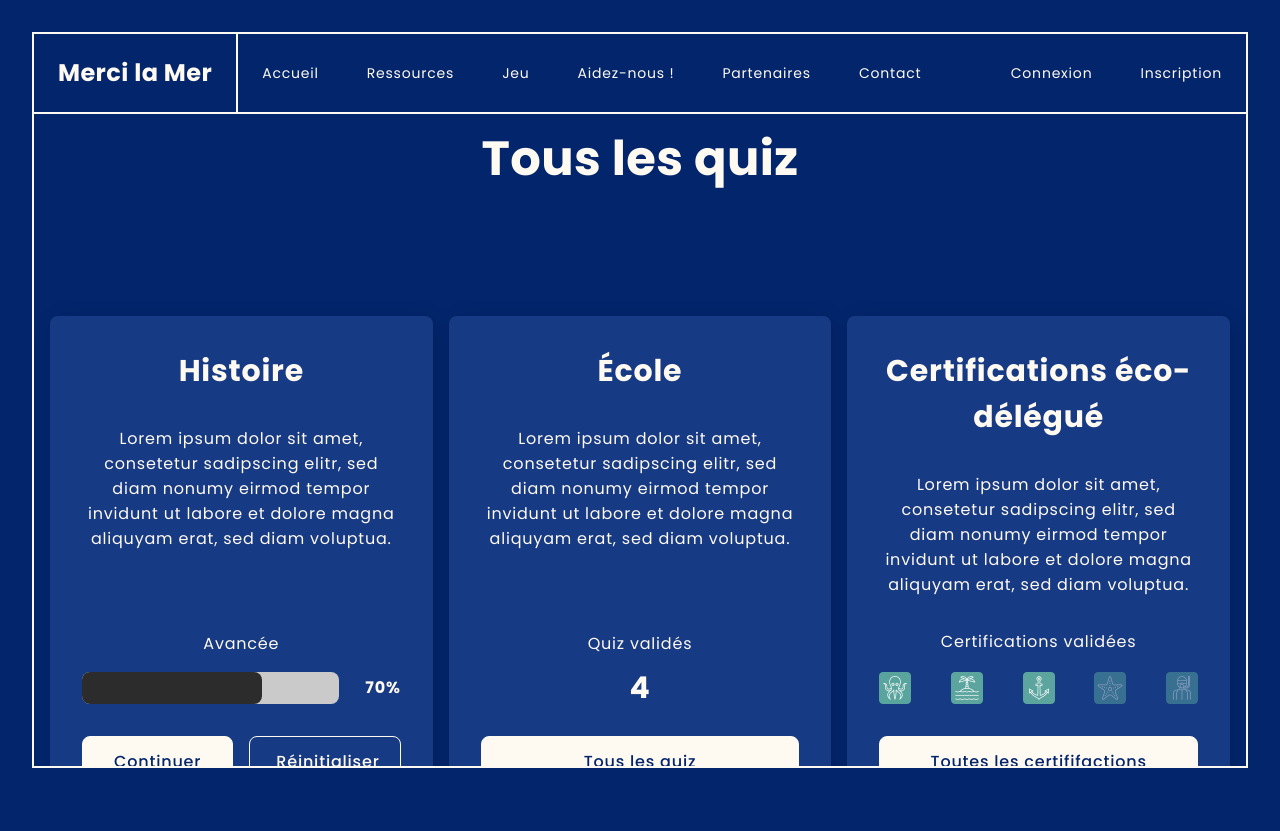
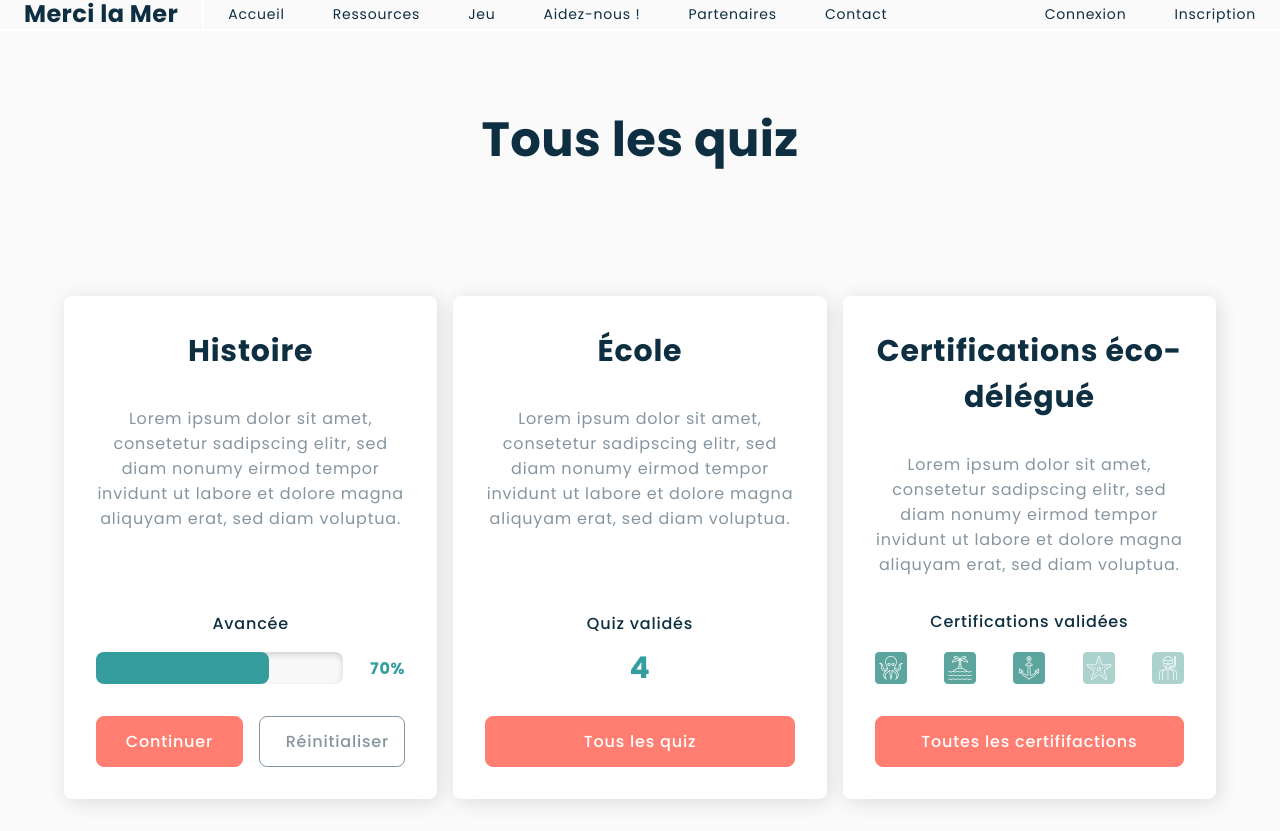
Before and after one commit to ggxm-ecv/MERCI_LA_MER, a Vue app in the folder front/: page /game in a window 1280 px wide. Before the commit the page ends 800 px from the top, so only its background shows below. Built offline with nearby package versions, Linux system fonts and the light colour scheme.

Commit message:
FRONT > game : menu colors style + main style

```diff
--- a/front/public/css/style.css
+++ b/front/public/css/style.css
@@ -152,13 +152,10 @@ body, p, li, a, button {
 // Colors
 *********************/
 :root {
-  --color-main: #03256C;
-  --color-second: #FFFAF1;
-}
-
-.dark-mode {
-  --color-main: #FFFAF1;
-  --color-second: #03256C;
+  --color-main: #FFFFFF;
+  --color-second: #0E2E41;
+  --color-third: #359D9E;
+  --color-accent: #FF7D71;
 }
 
 /*********************
@@ -239,7 +236,7 @@ body, p, li, a, button {
 .container-sm {
   box-sizing: border-box;
   width: 600px;
-  max-width: 100%;
+  max-width: 90%;
   margin: 0 auto;
   padding: 16px;
 }
@@ -247,7 +244,7 @@ body, p, li, a, button {
 .container-md {
   box-sizing: border-box;
   width: 900px;
-  max-width: 100%;
+  max-width: 90%;
   margin: 0 auto;
   padding: 16px;
 }
@@ -255,7 +252,7 @@ body, p, li, a, button {
 .container-lg {
   box-sizing: border-box;
   width: 1680px;
-  max-width: 100%;
+  max-width: 90%;
   margin: 0 auto;
   padding: 16px;
 }
@@ -290,61 +287,44 @@ body, p, li, a, button {
 }
 
 .btn-main {
-  border: 1px solid var(--color-main);
+  border: 1px solid var(--color-accent);
   border-radius: 8px;
-  color: var(--color-second);
-  background-image: linear-gradient(var(--color-main), var(--color-main));
-  background-size: 100% 100%;
-  background-position: 0 100%;
-  background-repeat: no-repeat;
-  -webkit-transition: all 300ms ease-in;
-  -ms-transition: all 300ms ease-in;
-  transition: all 300ms ease-in;
+  color: var(--color-main);
+  background: var(--color-accent);
+  -webkit-transition: all 150ms ease-in;
+  -ms-transition: all 150ms ease-in;
+  transition: all 150ms ease-in;
 }
 .btn-main:hover, .btn-main.router-link-exact-active {
-  color: var(--color-main);
-  background-size: 100% 0;
+  color: var(--color-accent);
+  background: transparent;
 }
 
 .btn-second {
-  border: 1px solid var(--color-main);
+  border: 1px solid var(--color-second);
   border-radius: 8px;
-  color: var(--color-main);
-  background-image: linear-gradient(var(--color-main), var(--color-main));
-  background-size: 100% 0%;
-  background-position: 100% 100%;
-  background-repeat: no-repeat;
-  -webkit-transition: all 300ms ease-in;
-  -ms-transition: all 300ms ease-in;
-  transition: all 300ms ease-in;
+  color: var(--color-second);
+  background: transparent;
+  opacity: 0.5;
+  -webkit-transition: all 150ms ease-in;
+  -ms-transition: all 150ms ease-in;
+  transition: all 150ms ease-in;
 }
 .btn-second:hover, .btn-second.router-link-exact-active {
-  color: var(--color-second);
-  background-size: 100% 100%;
+  color: var(--color-main);
+  background: var(--color-second);
 }
 
 .link {
   cursor: pointer;
   display: block;
   text-decoration: none;
-  color: var(--color-main);
+  color: var(--color-second);
 }
 
 /*********************
 // Main
 *********************/
-::-webkit-scrollbar {
-  width: 4px;
-}
-
-::-webkit-scrollbar-track {
-  background-color: var(--color-second);
-}
-
-::-webkit-scrollbar-thumb {
-  background-color: var(--color-main);
-}
-
 body {
   box-sizing: border-box;
   width: 100%;
@@ -352,44 +332,19 @@ body {
   height: 100vh;
   max-height: 100vh;
   overflow: hidden;
-  padding: 8px;
-  background-color: var(--color-second);
-  color: var(--color-main);
+  background-color: #FAFAFA;
+  color: var(--color-second);
   -webkit-transition: all 300ms ease-out;
   -ms-transition: all 300ms ease-out;
   transition: all 300ms ease-out;
 }
-@media (min-width: 900px) {
-  body {
-    padding: 16px;
-  }
-}
-@media (min-width: 1200px) {
-  body {
-    padding: 32px;
-  }
-}
 
 #app {
-  overflow: hidden;
   box-sizing: border-box;
-  display: grid;
-  grid-template-rows: 48px 1fr;
   width: 100%;
   max-width: 100%;
   height: 100%;
   max-height: 100%;
-  border: 2px solid var(--color-main);
-}
-@media (min-width: 900px) {
-  #app {
-    grid-template-rows: 64px 1fr;
-  }
-}
-@media (min-width: 1200px) {
-  #app {
-    grid-template-rows: 80px 1fr;
-  }
 }
 
 main {
@@ -450,6 +405,10 @@ main {
 /*********************
 // Game
 *********************/
+.game {
+  padding: 80px 0;
+}
+
 .game__title {
   text-align: center;
 }
@@ -468,7 +427,7 @@ main {
   padding: 32px;
   border-radius: 8px;
   overflow: hidden;
-  background-color: #173a84;
+  background-color: var(--color-main);
   box-shadow: 3px 3px 20px #0000001F;
 }
 
@@ -485,6 +444,7 @@ main {
   font-size: 16px;
   line-height: 25px;
   text-align: center;
+  opacity: 0.5;
 }
 
 .game__type-extra {
@@ -495,6 +455,7 @@ main {
   margin: 0;
   font-size: 16px;
   line-height: 25px;
+  font-weight: 500;
   text-align: center;
 }
 
@@ -511,14 +472,15 @@ main {
   width: 100%;
   height: 32px;
   border-radius: 8px;
-  background-color: #cacaca;
+  background-color: #F9F9F9;
+  box-shadow: inset 0px 3px 6px #00000029;
 }
 
 .game__type-extra-progress-bar {
   width: 70%;
   height: 100%;
   border-radius: 8px;
-  background-color: #2c2c2c;
+  background-color: var(--color-third);
 }
 
 .game__type-extra-progress-percent {
@@ -527,6 +489,7 @@ main {
   line-height: 25px;
   font-weight: bold;
   text-align: right;
+  color: var(--color-third);
 }
 
 .game__type-extra-wrap-cta {
@@ -545,6 +508,7 @@ main {
   line-height: 32px;
   font-weight: bold;
   text-align: center;
+  color: var(--color-third);
 }
 
 .game__type-extra-certifs {
--- a/front/public/index.html
+++ b/front/public/index.html
@@ -12,7 +12,7 @@
     <link rel="stylesheet" href="/css/normalize.css">
     <link rel="stylesheet" href="/css/style.css">
   </head>
-  <body class="dark-mode">
+  <body>
     <noscript>
       <strong>We're sorry but <%= htmlWebpackPlugin.options.title %> doesn't work properly without JavaScript enabled. Please enable it to continue.</strong>
     </noscript>
--- a/front/src/scss/global/_buttons.scss
+++ b/front/src/scss/global/_buttons.scss
@@ -23,38 +23,33 @@
 }
 
 .btn-main {
-  border: 1px solid var(--color-main);
+  border: 1px solid var(--color-accent);
+  border-radius: 8px;
+  color: var(--color-main);
+  background: var(--color-accent);
+  @include prefix((
+    transition: all 150ms ease-in
+  ), webkit ms);
+  &:hover,
+  &.router-link-exact-active {
+    color: var(--color-accent);
+    background: transparent;
+  }
+}
+
+.btn-second {
+  border: 1px solid var(--color-second);
   border-radius: 8px;
   color: var(--color-second);
-  background-image: linear-gradient(var(--color-main), var(--color-main));
-  background-size: 100% 100%;
-  background-position: 0 100%;
-  background-repeat: no-repeat;
+  background: transparent;
+  opacity: 0.5;
   @include prefix((
-    transition: all 300ms ease-in
+    transition: all 150ms ease-in
   ), webkit ms);
   &:hover,
   &.router-link-exact-active {
     color: var(--color-main);
-    background-size: 100% 0;
-  }
-}
-
-.btn-second {
-  border: 1px solid var(--color-main);
-  border-radius: 8px;
-  color: var(--color-main);
-  background-image: linear-gradient(var(--color-main), var(--color-main));
-  background-size: 100% 0%;
-  background-position: 100% 100%;
-  background-repeat: no-repeat;
-  @include prefix((
-    transition: all 300ms ease-in
-  ), webkit ms);
-  &:hover,
-  &.router-link-exact-active {
-    color: var(--color-second);
-    background-size: 100% 100%;
+    background: var(--color-second);
   }
 }
 
@@ -66,5 +61,5 @@
   cursor: pointer;
   display: block;
   text-decoration: none;
-  color: var(--color-main);
+  color: var(--color-second);
 }
--- a/front/src/scss/global/_colors.scss
+++ b/front/src/scss/global/_colors.scss
@@ -2,16 +2,14 @@
 // Colors
 *********************/
 
-//$color-dark: #222;
-$color-dark: #03256C;
-$color-white: #FFFAF1;
+$color-white: #FFFFFF;
+$color-navy-blue: #0E2E41;
+$color-blue-green: #359D9E;
+$color-coral-red: #FF7D71;
 
 :root {
-  --color-main: #{$color-dark};
-  --color-second: #{$color-white};
+  --color-main: #{$color-white};
+  --color-second: #{$color-navy-blue};
+  --color-third: #{$color-blue-green};
+  --color-accent: #{$color-coral-red};
 }
-
-.dark-mode {
-  --color-main: #{$color-white};
-  --color-second: #{$color-dark};
-}
--- a/front/src/scss/global/_containers.scss
+++ b/front/src/scss/global/_containers.scss
@@ -5,7 +5,7 @@
 .container-sm {
   box-sizing: border-box;
   width: 600px;
-  max-width: 100%;
+  max-width: 90%;
   margin: 0 auto;
   padding: 16px;
 }
@@ -13,7 +13,7 @@
 .container-md {
   box-sizing: border-box;
   width: 900px;
-  max-width: 100%;
+  max-width: 90%;
   margin: 0 auto;
   padding: 16px;
 }
@@ -21,7 +21,7 @@
 .container-lg {
   box-sizing: border-box;
   width: 1680px;
-  max-width: 100%;
+  max-width: 90%;
   margin: 0 auto;
   padding: 16px;
 }
--- a/front/src/scss/global/_main.scss
+++ b/front/src/scss/global/_main.scss
@@ -1,18 +1,6 @@
 /*********************
 // Main
 *********************/
-
-::-webkit-scrollbar {
-  width: 4px;
-}
-
-::-webkit-scrollbar-track {
-  background-color: var(--color-second);
-}
-
-::-webkit-scrollbar-thumb {
-  background-color: var(--color-main);
-}
 
 body {
   box-sizing: border-box;
@@ -21,36 +9,19 @@ body {
   height: 100vh;
   max-height: 100vh;
   overflow: hidden;
-  padding: 8px;
-  background-color: var(--color-second);
-  color: var(--color-main);
+  background-color: #FAFAFA;
+  color: var(--color-second);
   @include prefix((
     transition: all 300ms ease-out
   ), webkit ms);
-  @include md_up {
-    padding: 16px;
-  }
-  @include lg_up {
-    padding: 32px;
-  }
 }
 
 #app {
-  overflow: hidden;
   box-sizing: border-box;
-  display: grid;
-  grid-template-rows: 48px 1fr;
   width: 100%;
   max-width: 100%;
   height: 100%;
   max-height: 100%;
-  border: 2px solid var(--color-main);
-  @include md_up {
-    grid-template-rows: 64px 1fr;
-  }
-  @include lg_up {
-    grid-template-rows: 80px 1fr;
-  }
 }
 
 main {
--- a/front/src/scss/pages/_game.scss
+++ b/front/src/scss/pages/_game.scss
@@ -1,6 +1,10 @@
 /*********************
 // Game
 *********************/
+
+.game {
+  padding: 80px 0;
+}
 
 .game__title {
   text-align: center;
@@ -20,7 +24,7 @@
   padding: 32px;
   border-radius: 8px;
   overflow: hidden;
-  background-color: #173a84;
+  background-color: var(--color-main);
   box-shadow: 3px 3px 20px #0000001F;
 }
 
@@ -37,6 +41,7 @@
   font-size: 16px;
   line-height: 25px;
   text-align: center;
+  opacity: 0.5;
 }
 
 .game__type-extra {
@@ -47,6 +52,7 @@
   margin: 0;
   font-size: 16px;
   line-height: 25px;
+  font-weight: 500;
   text-align: center;
 }
 
@@ -63,14 +69,15 @@
   width: 100%;
   height: 32px;
   border-radius: 8px;
-  background-color: rgb(202, 202, 202);
+  background-color: #F9F9F9;
+  box-shadow: inset 0px 3px 6px #00000029;
 }
 
 .game__type-extra-progress-bar {
   width: 70%;
   height: 100%;
   border-radius: 8px;
-  background-color: rgb(44, 44, 44);
+  background-color: var(--color-third);
 }
 
 .game__type-extra-progress-percent {
@@ -79,6 +86,7 @@
   line-height: 25px;
   font-weight: bold;
   text-align: right;
+  color: var(--color-third);
 }
 
 .game__type-extra-wrap-cta {
@@ -97,6 +105,7 @@
   line-height: 32px;
   font-weight: bold;
   text-align: center;
+  color: var(--color-third);
 }
 
 .game__type-extra-certifs {
```
Also changed, not shown: front/src/views/GameHistory.vue (+55 -0 lines), 1 other file (tests, documents, lock files or other folders).
